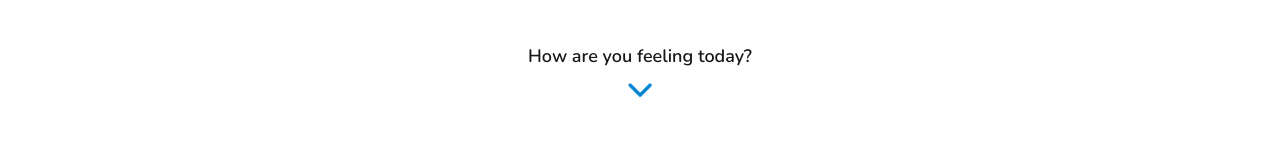
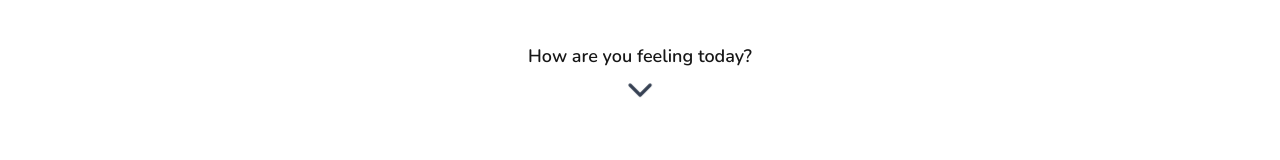
Before and after one commit to shamilaw-sci/CSC3213_20_Group_H, a Next.js app in the folder frontend/: page / in a window 1280 px wide. Shown: the part 634-794 px from the top of the page. Built offline with nearby package versions, Linux system fonts and the light colour scheme.

Commit message:
Change scroll down arrow color

```diff
--- a/frontend/components/Hero.tsx
+++ b/frontend/components/Hero.tsx
@@ -27,7 +27,7 @@ const Hero = () => {
       >
         <p className="mb-2 text-lg font-semibold">How are you feeling today?</p>
 
-        <ChevronDown size={40} className="animate-bounce text-sky-600" />
+        <ChevronDown size={40} className="animate-bounce text-gray-700" />
       </div>
     </section>
   );
```
